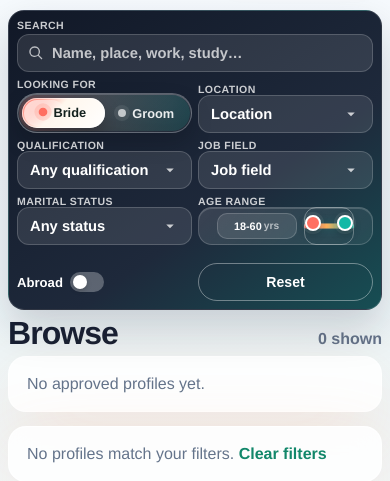
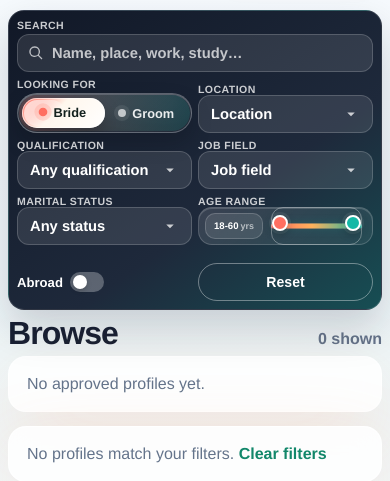
Before and after one commit to greenethirteen/halal-swipe, a FastAPI app: page /profiles in a window 390 px wide. Shown: the part 90-571 px from the top of the page. Run offline with FastAPI, Linux system fonts and the light colour scheme; some libraries are stand-ins or nearby versions.

Commit message:
Refine mobile age and compact filters

```diff
--- a/app/settings.py
+++ b/app/settings.py
@@ -28,7 +28,7 @@ class Settings(BaseSettings):
 
     @property
     def asset_version(self) -> str:
-        return f"{self.static_version}-20260718-14"
+        return f"{self.static_version}-20260718-16"
 
     @property
     def google_client_id_clean(self) -> str:
--- a/app/static/styles.css
+++ b/app/static/styles.css
@@ -830,11 +830,11 @@ label { display: grid; gap: 8px; font-weight: 750; color: var(--ink); }
 .bf-toggle { min-height: 42px; display: inline-flex; align-items: center; gap: 8px; font-weight: 750; color: #fff; cursor: pointer; user-select: none; text-transform: none; letter-spacing: 0; }
 .bf-toggle { transition: min-height .34s cubic-bezier(.2,.8,.2,1), font-size .34s cubic-bezier(.2,.8,.2,1), gap .34s cubic-bezier(.2,.8,.2,1); }
 .bf-toggle-text { font-weight: 850; }
-.browse-filters.is-compact .bf-toggle { min-height: 30px; justify-content: center; gap: 6px; font-size: 0; }
-.browse-filters.is-compact .bf-toggle-text { font-size: .68rem; line-height: 1; }
-.browse-filters.is-compact .bf-switch { width: 34px; height: 20px; }
-.browse-filters.is-compact .bf-switch::after { width: 14px; height: 14px; }
-.browse-filters.is-compact .bf-toggle input:checked + .bf-switch::after { transform: translateX(14px); }
+.browse-filters.is-compact .bf-toggle { width: 100%; min-width: 0; height: 28px; min-height: 28px; justify-content: center; align-items: center; gap: 2px; font-size: 0; line-height: 1; overflow: hidden; }
+.browse-filters.is-compact .bf-toggle-text { display: inline-flex; align-items: center; height: 16px; font-size: .55rem; line-height: 1; }
+.browse-filters.is-compact .bf-switch { width: 24px; height: 16px; }
+.browse-filters.is-compact .bf-switch::after { top: 3px; left: 3px; width: 10px; height: 10px; }
+.browse-filters.is-compact .bf-toggle input:checked + .bf-switch::after { transform: translateX(8px); }
 .bf-toggle input { position: absolute; opacity: 0; width: 0; height: 0; }
 .bf-switch { position: relative; width: 38px; height: 22px; border-radius: 999px; background: rgba(255,255,255,.28); transition: background .18s ease; flex-shrink: 0; }
 .bf-switch::after { content: ""; position: absolute; top: 3px; left: 3px; width: 16px; height: 16px; border-radius: 50%; background: #fff; box-shadow: 0 2px 5px rgba(0,0,0,.2); transition: transform .18s ease; }
@@ -863,11 +863,13 @@ label { display: grid; gap: 8px; font-weight: 750; color: var(--ink); }
   .bf-search-field { grid-column: 1 / -1; }
   .bf-type-field { grid-column: span 1; }
   .bf-full-row .bf-age-range-field { grid-column: span 1; }
-  .bf-age-range { grid-template-columns: 80px 52px; min-height: 38px; padding: 5px; column-gap: 6px; justify-content: center; }
-  .bf-age-readout { min-height: 26px; padding: 0 4px; align-items: center; gap: 2px; font-size: .66rem; }
-  .bf-age-readout strong { font-size: .68rem; }
-  .bf-age-readout span { font-size: .64rem; }
-  .bf-range-track { width: 50px; height: 22px; margin: 0 auto; }
+  .bf-age-range { grid-template-columns: 58px minmax(72px, 1fr); min-height: 38px; padding: 5px 6px; column-gap: 4px; justify-content: stretch; }
+  .bf-age-readout { justify-self: start; width: 58px; min-height: 26px; padding: 0 2px; align-items: center; gap: 2px; font-size: .58rem; }
+  .bf-age-readout strong { font-size: .6rem; }
+  .bf-age-readout span { font-size: .56rem; }
+  .bf-range-track { width: calc(100% - 8px); height: 22px; margin: 0 4px; }
+  .bf-compact-row .bf-toggle-field { align-self: center; }
+  .bf-compact-row .bf-toggle { align-self: center; }
   .bf-range-track input[type="range"] { height: 22px; }
   .bf-range-track input[type="range"]::-webkit-slider-runnable-track { height: 22px; }
   .bf-range-track input[type="range"]::-webkit-slider-thumb { width: 16px; height: 16px; border-width: 2px; }
```
